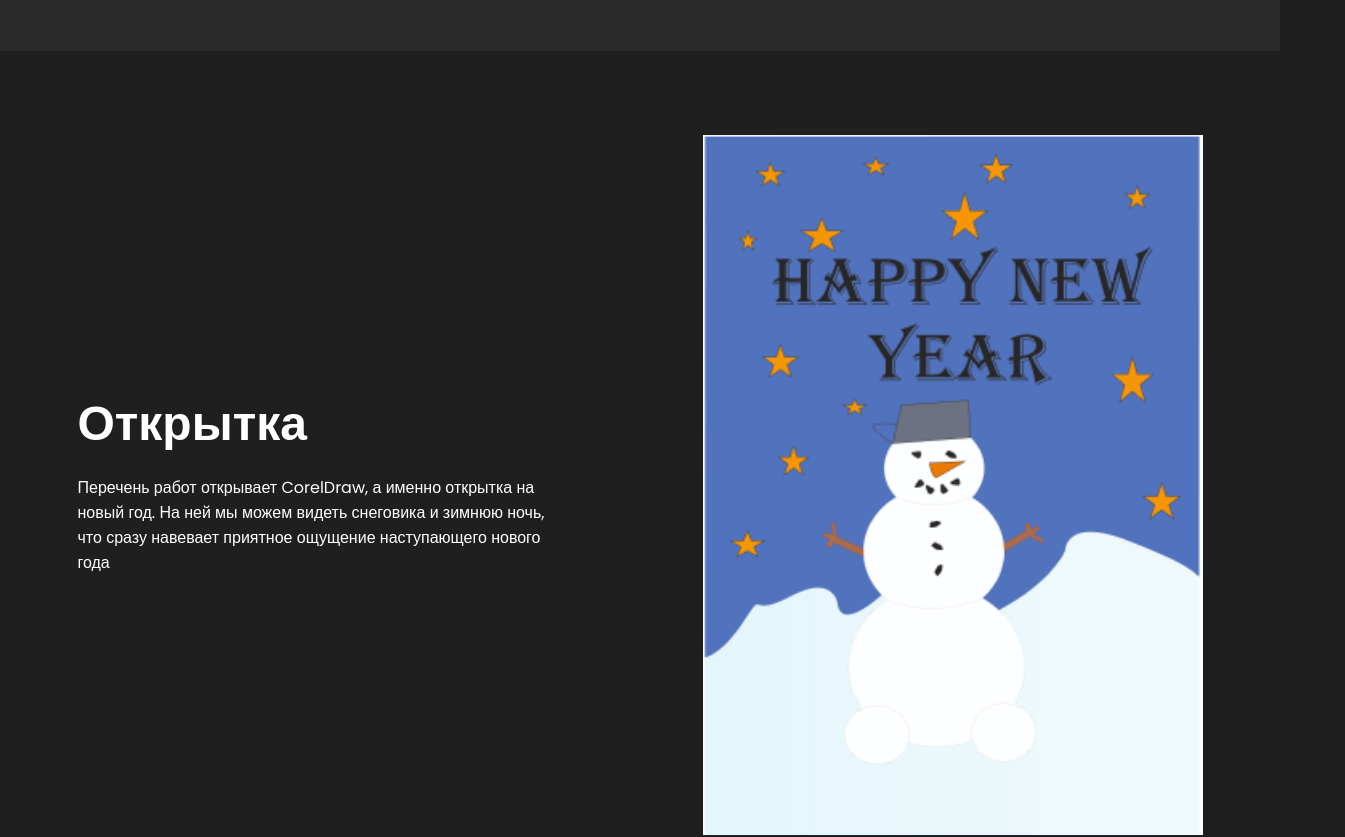
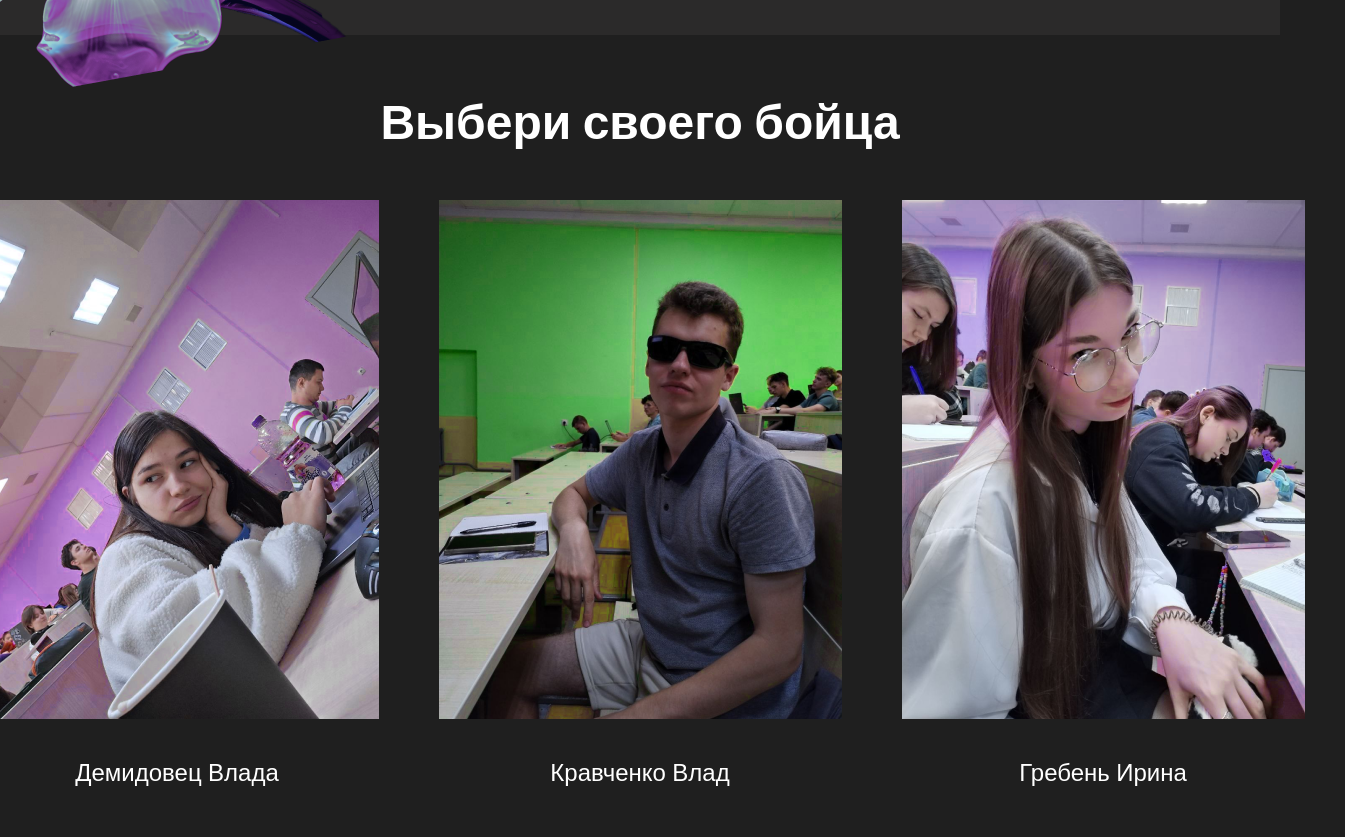
Before and after one commit to cubik707/happy-house-website, a React (Vite) app: page / in a window 1280 px wide. Shown: the part 1380-2217 px from the top of the page, 1345 px wide, since content can reach past the window. Built offline with nearby package versions, Linux system fonts and the light colour scheme.

Commit message:
feat: add navigation

```diff
--- a/package.json
+++ b/package.json
@@ -15,6 +15,7 @@
     "eslint-plugin-react": "^7.37.2",
     "react": "^18.3.1",
     "react-dom": "^18.3.1",
+    "react-router-dom": "^7.0.1",
     "react-scroll": "^1.9.0"
   },
   "devDependencies": {
--- a/src/App.tsx
+++ b/src/App.tsx
@@ -1,15 +1,13 @@
 import { Header } from './components/containers/header/header.tsx';
-// import { MainPage } from './pages/main-page.tsx';
 import { Footer } from './components/containers/footer/footer.tsx';
-import { personData } from './components/containers/personal-page/person-data.ts';
-import { PersonPage } from './pages/person-page.tsx';
+import { RouterProvider } from 'react-router-dom';
+import { router } from './router/router.tsx';
 
 function App() {
   return (
     <>
       <Header />
-      {/*<MainPage />*/}
-      <PersonPage person={personData[0]} />
+      <RouterProvider router={router} />;
       <Footer />
     </>
   );
--- a/src/components/containers/main/members/members.tsx
+++ b/src/components/containers/main/members/members.tsx
@@ -3,8 +3,20 @@
 import pickme from '../../../../assets/members/pickme.png';
 import { Title } from '../../../core/title/title.tsx';
 import styles from './members.module.css';
+import { useNavigate } from 'react-router-dom';
 
 export const Members = () => {
+  const navigate = useNavigate();
+  const handlerOnClickVlad = () => {
+    navigate('/vlad');
+  };
+  const handlerOnClickVlada = () => {
+    navigate('/vlada');
+  };
+  const handlerOnClickIra = () => {
+    navigate('/ira');
+  };
+
   return (
     <section id='members' className={styles.membersSection}>
       <div className={'container'}>
@@ -12,16 +24,28 @@
           <Title>Выбери своего бойца</Title>
           <div className={styles.memberContainer}>
             <div className={styles.member}>
-              <img src={palitra} alt={'Демидовец Влада'} />
-              <span>Демидовец Влада</span>
+              <img
+                onClick={handlerOnClickVlada}
+                src={palitra}
+                alt={'Демидовец Влада'}
+              />
+              <span onClick={handlerOnClickVlada}>Демидовец Влада</span>
             </div>
             <div className={styles.member}>
-              <img src={normis} alt={'Кравченко Влад'} />
-              <span>Кравченко Влад</span>
+              <img
+                onClick={handlerOnClickVlad}
+                src={normis}
+                alt={'Кравченко Влад'}
+              />
+              <span onClick={handlerOnClickVlad}>Кравченко Влад</span>
             </div>
             <div className={styles.member}>
-              <img src={pickme} alt={'Гребень Ирина'} />
-              <span>Гребень Ирина</span>
+              <img
+                onClick={handlerOnClickIra}
+                src={pickme}
+                alt={'Гребень Ирина'}
+              />
+              <span onClick={handlerOnClickIra}>Гребень Ирина</span>
             </div>
           </div>
         </div>
--- a/src/components/containers/personal-page/person-info/person-info.module.css
+++ b/src/components/containers/personal-page/person-info/person-info.module.css
@@ -9,6 +9,10 @@
   align-items: center;
 }
 
+.wrapper > img {
+  height: 520px;
+}
+
 .info {
   display: flex;
   flex-direction: column;
--- /dev/null
+++ b/src/components/core/scroll-to-top/scroll-to-top.tsx
@@ -0,0 +1,14 @@
+import { useEffect } from 'react';
+import { useLocation } from 'react-router-dom';
+
+const ScrollToTop = () => {
+  const location = useLocation();
+
+  useEffect(() => {
+    window.scrollTo(0, 0); // Прокручиваем страницу вверх при каждом изменении маршрута
+  }, [location]);
+
+  return null;
+};
+
+export default ScrollToTop;
--- /dev/null
+++ b/src/router/router.tsx
@@ -0,0 +1,39 @@
+import { createBrowserRouter } from 'react-router-dom';
+import { MainPage } from '../pages/main-page.tsx';
+import { PersonPage } from '../pages/person-page.tsx';
+import { personData } from '../components/containers/personal-page/person-data.ts';
+import ScrollToTop from '../components/core/scroll-to-top/scroll-to-top.tsx';
+
+export const router = createBrowserRouter([
+  {
+    path: '/',
+    element: <MainPage />,
+  },
+  {
+    path: '/vlad',
+    element: (
+      <>
+        <ScrollToTop />
+        <PersonPage person={personData[0]} />
+      </>
+    ),
+  },
+  {
+    path: '/vlada',
+    element: (
+      <>
+        <ScrollToTop />
+        <PersonPage person={personData[1]} />
+      </>
+    ),
+  },
+  {
+    path: '/ira',
+    element: (
+      <>
+        <ScrollToTop />
+        <PersonPage person={personData[2]} />
+      </>
+    ),
+  },
+]);
```
Also changed, not shown: 1 other file (tests, documents, lock files or other folders).
